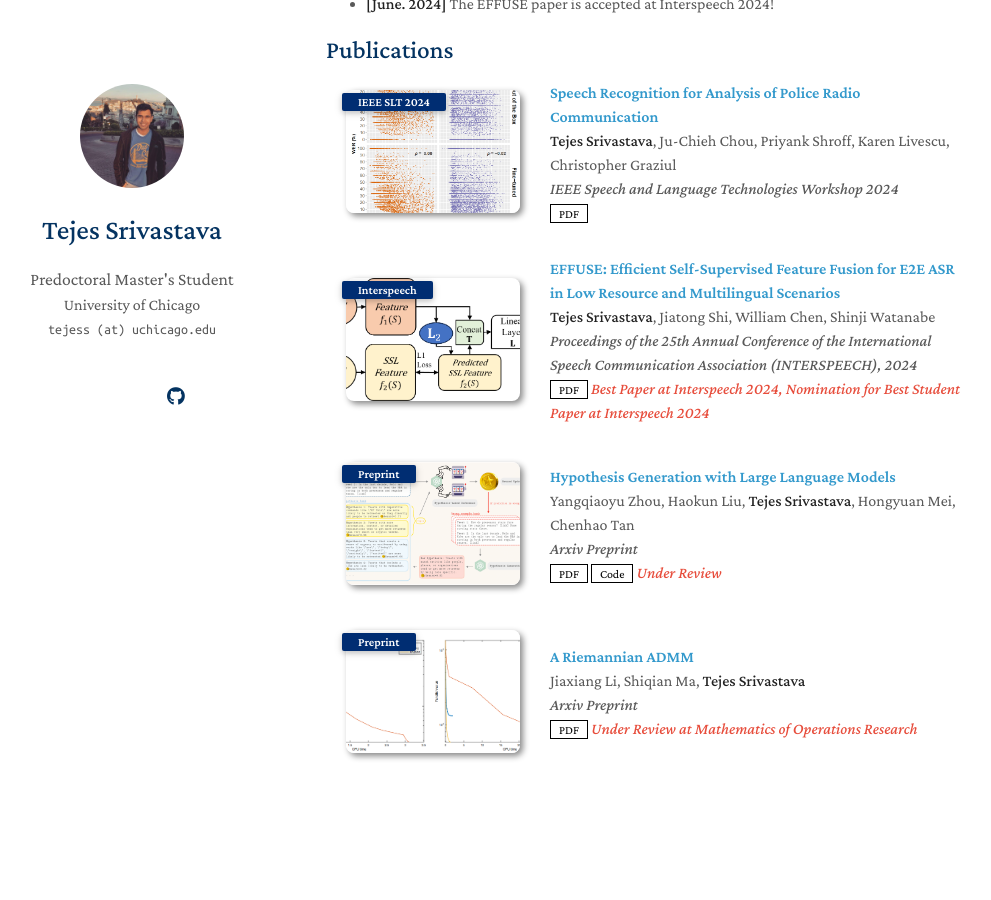
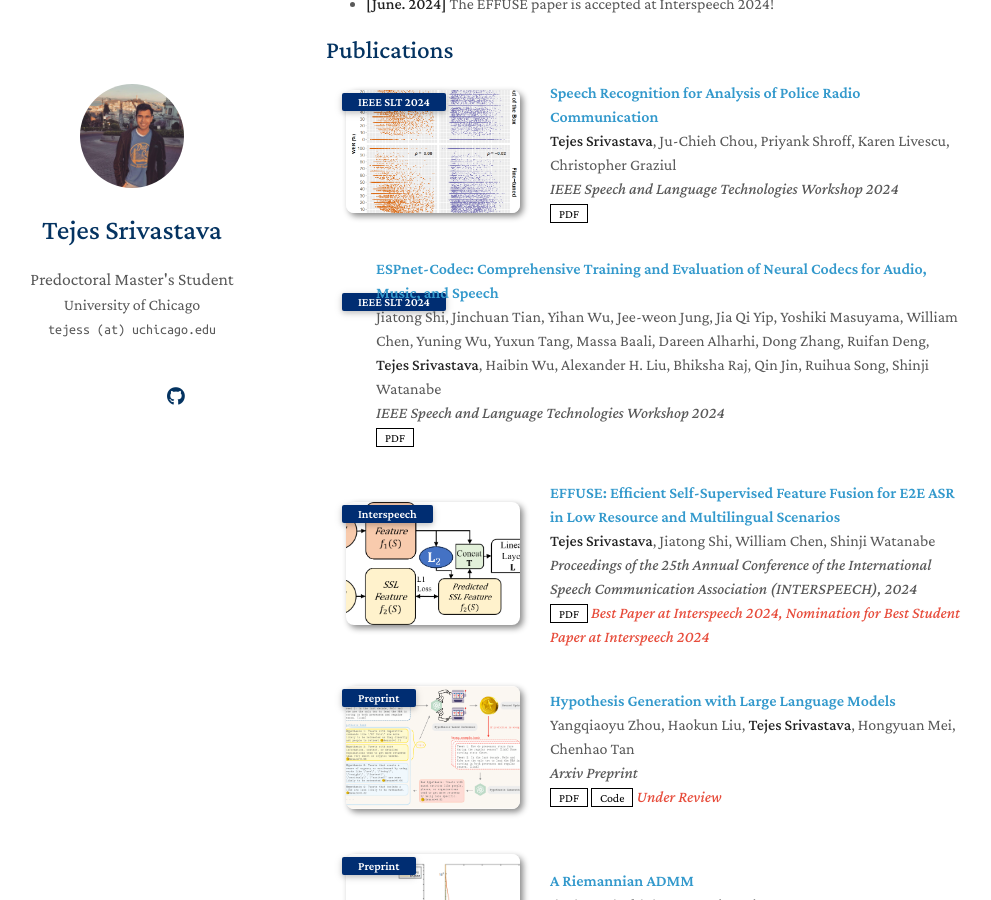
Before and after one commit to tejess/tejess.github.io, a Jekyll site: the page built from index.md, in a window 1280 px wide and 900 px high, scrolled down 686 px. Shown: the whole window, without its empty margins (144-1135 px from the left). Built offline with Jekyll 4.4.1, drawn with Linux system fonts in a browser that asks for light colours; a style sheet for code colours, icons or effects is not loaded; our own code applies the rules of GitHub Pages for plain Markdown files.

Commit message:
Update publications.yml

```diff
--- a/_data/publications.yml
+++ b/_data/publications.yml
@@ -6,6 +6,12 @@ main:
     conference: IEEE Speech and Language Technologies Workshop 2024
     pdf: https://arxiv.org/pdf/2409.10858
     image: ./assets/img/police.png
+
+  - title: "ESPnet-Codec: Comprehensive Training and Evaluation of Neural Codecs for Audio, Music, and Speech"
+    authors: Jiatong Shi, Jinchuan Tian, Yihan Wu, Jee-weon Jung, Jia Qi Yip, Yoshiki Masuyama, William Chen, Yuning Wu, Yuxun Tang, Massa Baali, Dareen Alharhi, Dong Zhang, Ruifan Deng, <strong>Tejes Srivastava</strong>, Haibin Wu, Alexander H. Liu, Bhiksha Raj, Qin Jin, Ruihua Song, Shinji Watanabe
+    conference_short: IEEE SLT 2024
+    conference: IEEE Speech and Language Technologies Workshop 2024
+    pdf: https://arxiv.org/pdf/2409.15897
 
   - title: "EFFUSE: Efficient Self-Supervised Feature Fusion for E2E ASR in Low Resource and Multilingual Scenarios"
     authors: <strong>Tejes Srivastava</strong>, Jiatong Shi, William Chen, Shinji Watanabe
```
